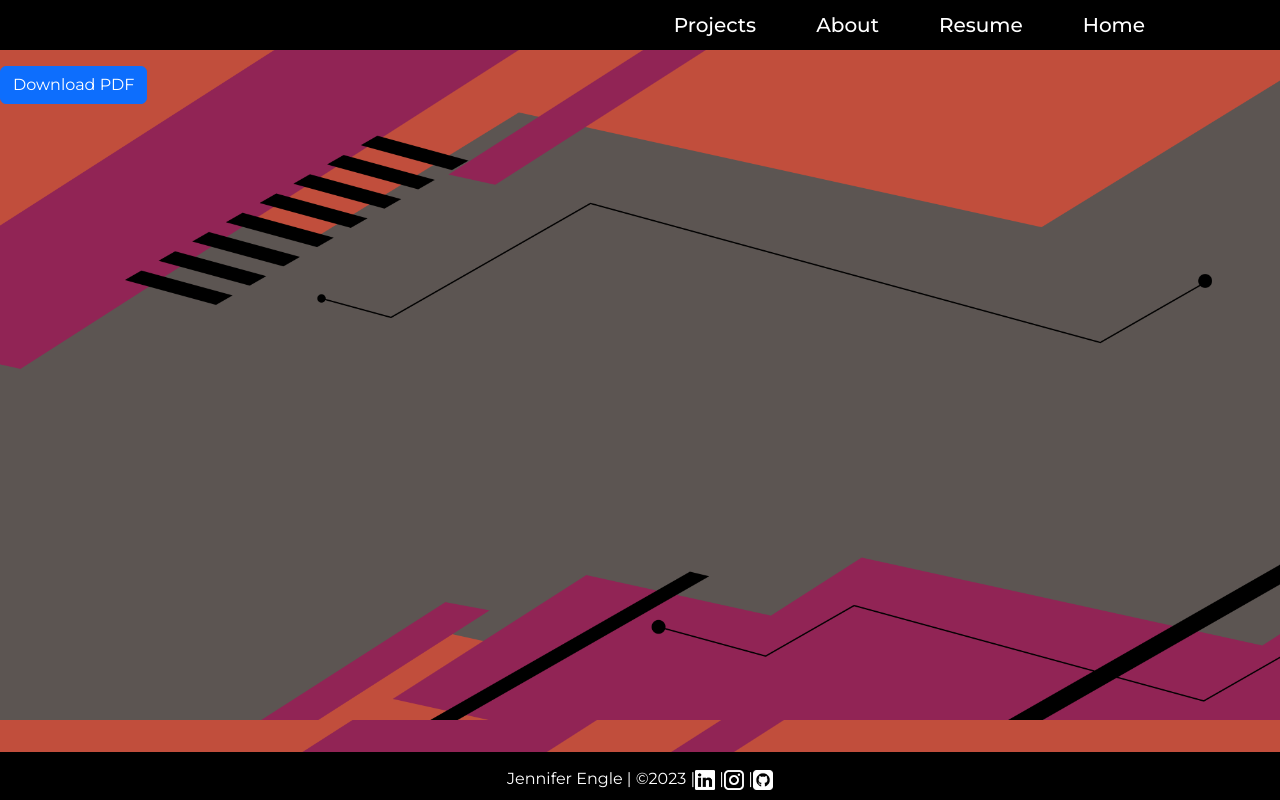
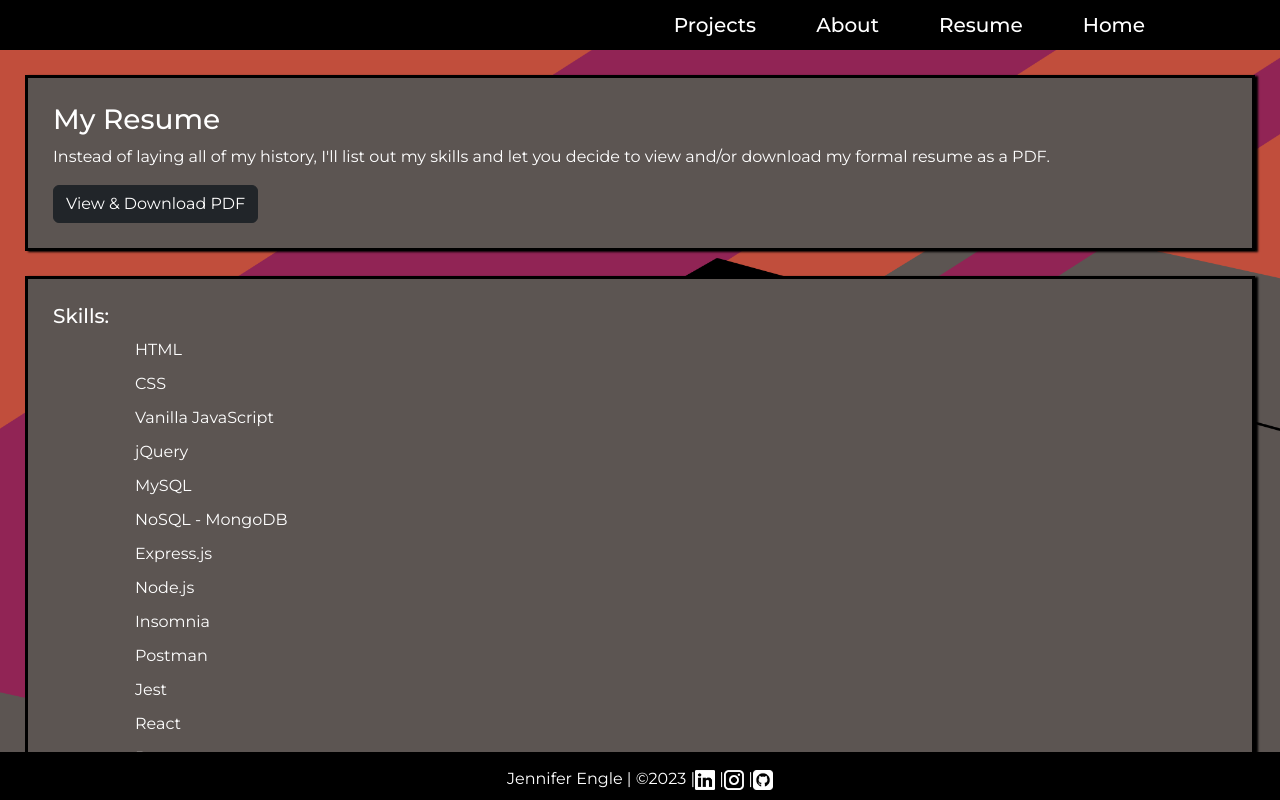
Before and after one commit to jengle-dev/Personal-React-Portfolio, a React (Create React App) app in the folder portfolio/: page / in a window 1280 px wide. Both pictures are taken after a click on the item "Resume". Shown: the top 800 px of the page. Built offline with nearby package versions, Linux system fonts and the light colour scheme.

Commit message:
updated Resume page and button works to view and download my pdf resume

```diff
--- a/portfolio/src/components/Resume.js
+++ b/portfolio/src/components/Resume.js
@@ -1,17 +1,64 @@
 import React from 'react';
+import pdf from '../assets/Jennifer-Engle-Resume-2023.pdf'
+
 
 const Resume = () => {
   const downloadPdf = () => {
     // Replace this URL with the URL of your PDF file
     const src = '../assets/Jennifer-Engle-Resume-2023.pdf';
-    window.open(src, '_blank');
+    window.open(pdf);
   };
 
   return (
     <div>
-      <button className="btn btn-primary" onClick={downloadPdf}>
-        Download PDF
-      </button>
+      <div className='aboutInfo'>
+        <h3>My Resume</h3>
+        <p>
+          Instead of laying all of my history, I'll list out my skills and let you decide to view and/or download my formal resume as a PDF.
+        </p>
+        <div>
+          <button className="btn btn-dark pdf" onClick={downloadPdf}>
+           View & Download PDF
+          </button>
+        </div>
+      </div>
+
+      <div className='aboutInfo'>
+        <h5>Skills:</h5>
+        <ul>
+          <li>HTML</li>
+          <li>CSS</li>
+          <li>Vanilla JavaScript</li>
+          <li>jQuery</li>
+          <li>MySQL</li>
+          <li>NoSQL - MongoDB</li>
+          <li>Express.js</li>
+          <li>Node.js</li>
+          <li>Insomnia</li>
+          <li>Postman</li>
+          <li>Jest</li>
+          <li>React</li>
+          <li>Bootstrap</li>
+          <li>Tailwind CSS</li>
+          <li>Handlebars</li>
+        </ul>
+      </div>
+
+      <div className='aboutInfo'>
+        <h5>Additional Skills:</h5>
+        <ul>
+          <li>Adobe Creative Cloud</li>
+          <li>JIRA & Azure DevOps</li>
+          <li>Kanban</li>
+          <li>Salesforce UI</li>
+          <li>PowerBi UI</li>
+          <li>BMC Ticketing System</li>
+          <li>Software Development Lifecycle (SDLC)</li>
+          <li>Centers of Excellence</li>
+          <li>Scrum</li>
+          <li>Lean Six Sigma - White & Yellow Belt</li>
+        </ul>
+      </div>
     </div>
   );
 };
--- a/portfolio/src/index.css
+++ b/portfolio/src/index.css
@@ -94,3 +94,7 @@ div .container {
   font-size: 2.5rem;
   text-align: center;
 }
+
+.pdf {
+  justify-content: center;
+}
```
Also changed, not shown: 1 other file (tests, documents, lock files or other folders).
